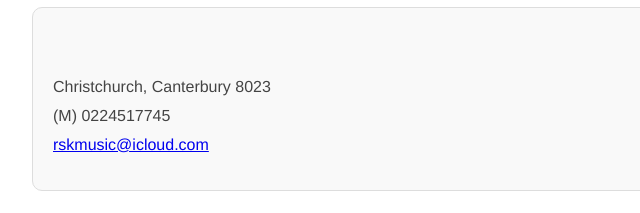
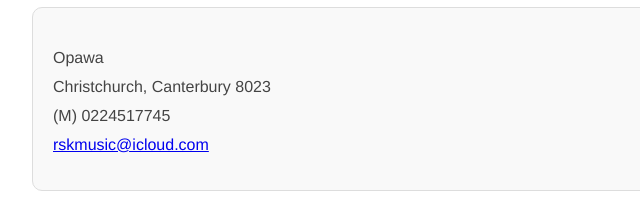
Before and after one commit to risknz/resume, a plain HTML site: page index.html in a window 1280 px wide. Shown: the part 188-401 px from the top of the page, 208-848 px from the left. Drawn offline with Linux system fonts and the light colour scheme.

Commit message:
Update index.html

```diff
--- a/index.html
+++ b/index.html
@@ -11,7 +11,7 @@
     <p>Talofa Lava! My name is Ross Seinafo-Knauer, a resilient and driven individual who is focused on success in every task. I have experience in various industries, including hospitality and construction. I also possess strong skills in Data Entry, Computer Systems, Software as well as Web Development.</p>
 
     <div class="contact">
-        <p><br>
+        <p>Opawa<br>
         Christchurch, Canterbury 8023<br>
         (M) 0224517745<br>
         <a href="mailto:rskmusic@icloud.com">rskmusic@icloud.com</a></p>
```
